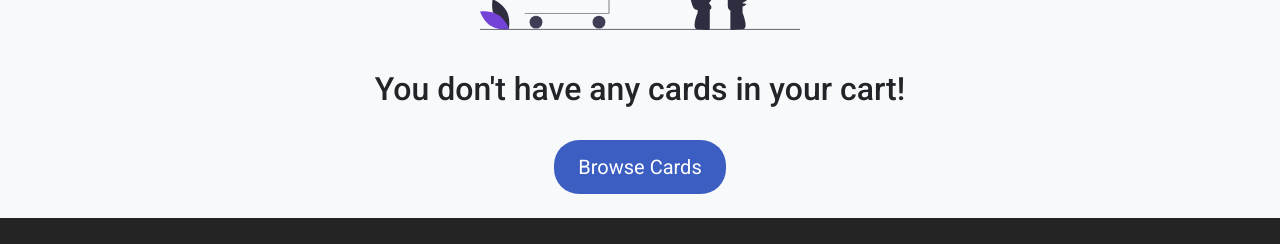
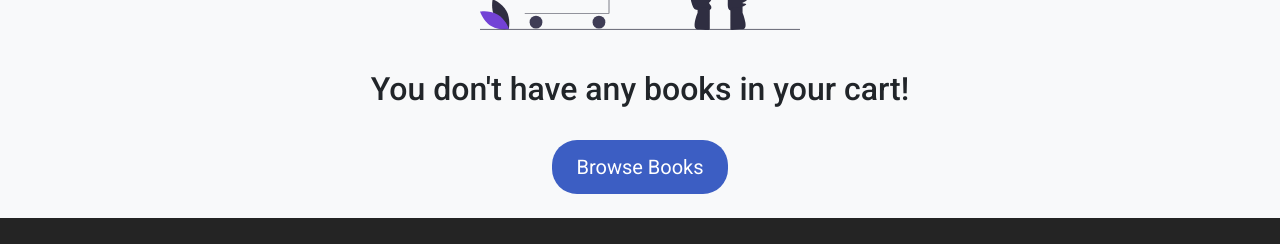
Before and after one commit to ssmedaa/e-store, a React (Create React App) app in the folder ecommerce-bookstore/: page /cart in a window 1280 px wide. Shown: the part 487-731 px from the top of the page. Built offline with nearby package versions, Linux system fonts and the light colour scheme.

Commit message:
Update Assets

```diff
--- a/ecommerce-bookstore/src/data.js
+++ b/ecommerce-bookstore/src/data.js
@@ -40,7 +40,7 @@ export const books = [
         title: "Becoming by Michelle Obama",
         url: "https://images-na.ssl-images-amazon.com/images/I/81h2gWPTYJL.jpg",
         originalPrice: 32.50,
-        salePrice: 20.50,
+        salePrice: 20.55,
         stripeID: "price_1OxEeBDH16DQa3RUsnad8xr9",
         rating: 5,
         category: "Memoir",
@@ -64,7 +64,7 @@ export const books = [
         title: "Educated by Tara Westover",
         url: "https://images-na.ssl-images-amazon.com/images/I/81WojUxbbFL.jpg",
         originalPrice: 28.00,
-        salePrice: 18.00,
+        salePrice: 18.45,
         rating: 4.5,
         stripeID: "price_1OxEgwDH16DQa3RUtURFmUra",
         category: "Memoir",
@@ -99,7 +99,7 @@ export const books = [
         id: 9,
         title: "The Vanishing Half by Brit Bennett",
         url: "https://m.media-amazon.com/images/I/81ICvbFe2+L._AC_UF1000,1000_QL80_.jpg",
-        originalPrice: 27.00,
+        originalPrice: 27.50,
         salePrice: null,
         stripeID: "price_1OxEljDH16DQa3RUIDckCMzw",
         rating: 4.5,
@@ -123,7 +123,7 @@ export const books = [
         id: 11,
         title: "A Promised Land by Barack Obama",
         url: "https://m.media-amazon.com/images/I/91-6R0VxRiL._AC_UF1000,1000_QL80_.jpg",
-        originalPrice: 45.00,
+        originalPrice: 45.99,
         salePrice: null,
         stripeID: "price_1OxEo2DH16DQa3RU8wVpZcwY",
         rating: 5,
--- a/ecommerce-bookstore/src/pages/Cart.jsx
+++ b/ecommerce-bookstore/src/pages/Cart.jsx
@@ -89,9 +89,9 @@ const Cart = ({ cart, updateCart, removeItem, totals }) => {
                 {(!cart || !cart.length) && (
                   <div className="cart__empty">
                     <img className="cart__empty--img" src={EmptyCart} alt="" />
-                    <h2>You don't have any cards in your cart!</h2>
+                    <h2>You don't have any books in your cart!</h2>
                     <Link to="/books">
-                      <button className="btn">Browse Cards</button>
+                      <button className="btn">Browse Books</button>
                     </Link>
                   </div>
                 )}
```
Also changed, not shown: ecommerce-bookstore/src/App.css (line endings or trailing spaces).
